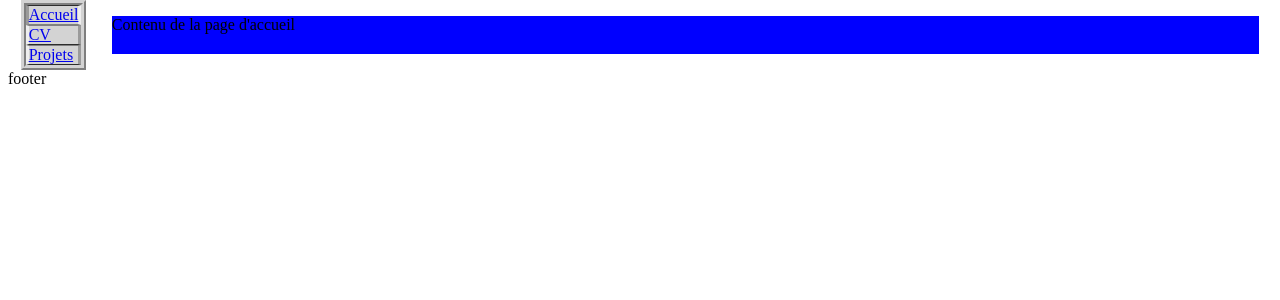
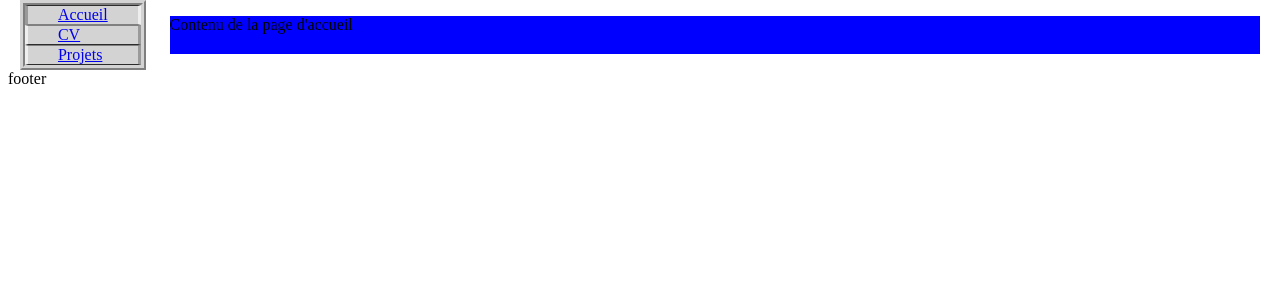
Before and after one commit to Alin236/IDAW, a PHP site: page / in a window 1280 px wide. Shown: the part 26-326 px from the top of the page. Run offline with PHP 8.4, Linux system fonts and the light colour scheme.

Commit message:
Menu plus grand

```diff
--- a/tp1/tp1.css
+++ b/tp1/tp1.css
@@ -18,6 +18,8 @@
 
 .menu a {
     display: block;
+    padding-left: 30px;
+    padding-right: 30px;
 }
 
 .menu ul {
```
